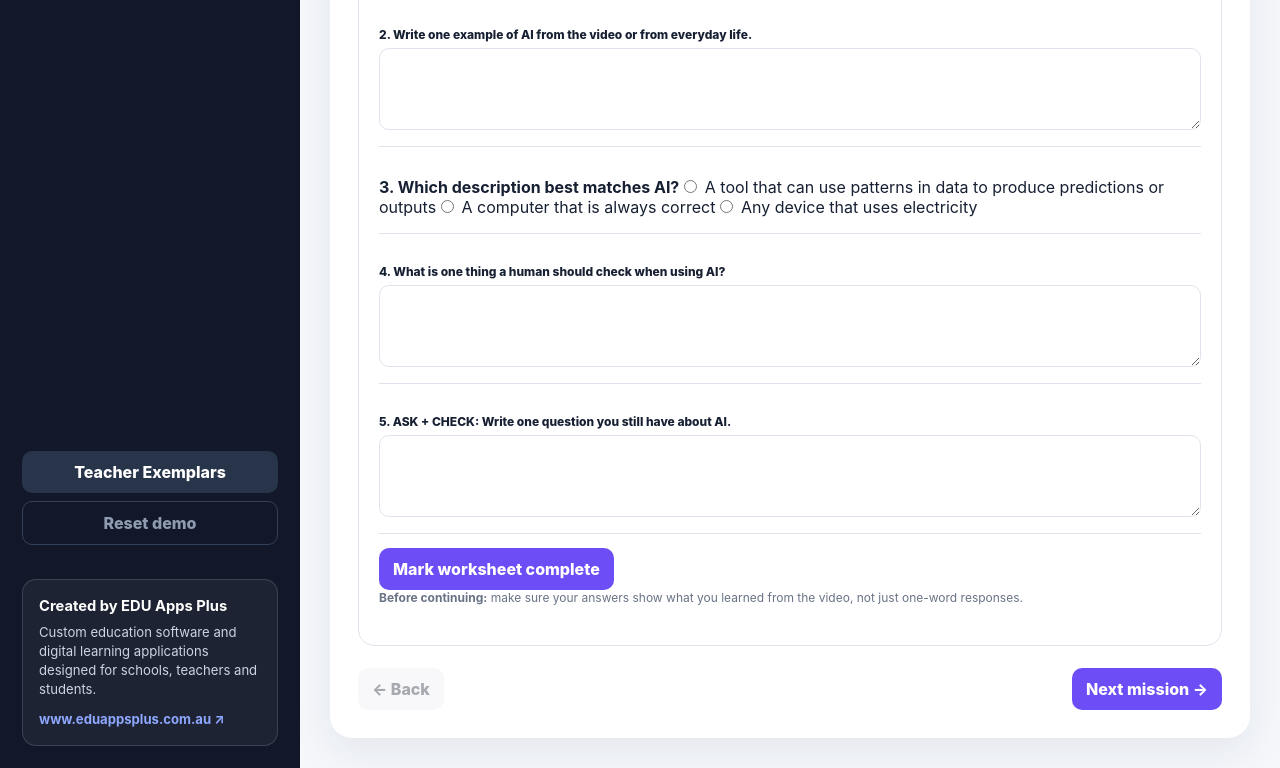
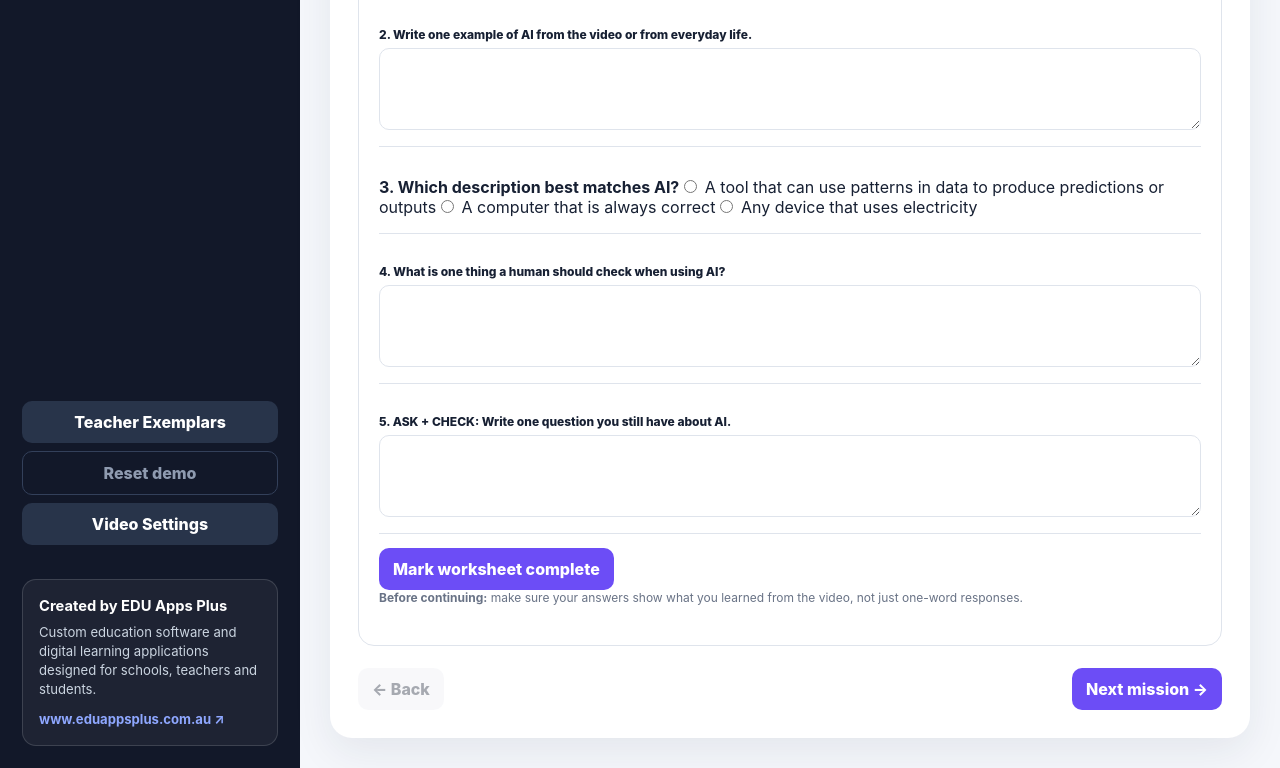
Before and after one commit to trevore777/ai-lab, a website: page index.html in a window 1280 px wide. Shown: the part 1116-1884 px from the top of the page. Drawn offline with Linux system fonts and the light colour scheme.

Commit message:
Load teacher video settings

```diff
--- a/index.html
+++ b/index.html
@@ -35,5 +35,6 @@
   <script src="junior-foundations.js"></script>
   <script src="junior-ai-builder.js"></script>
   <script src="teacher-exemplars.js"></script>
+  <script src="video-settings.js"></script>
 </body>
 </html>
```
